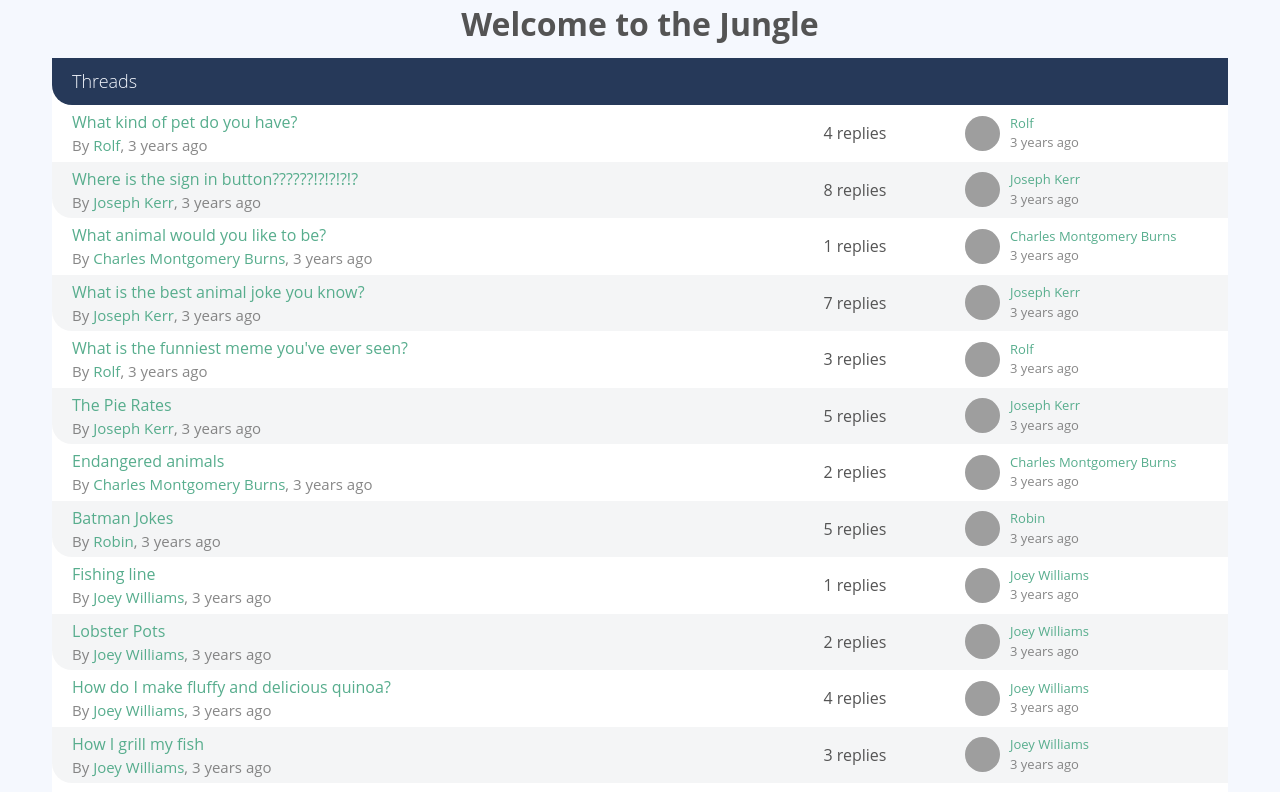
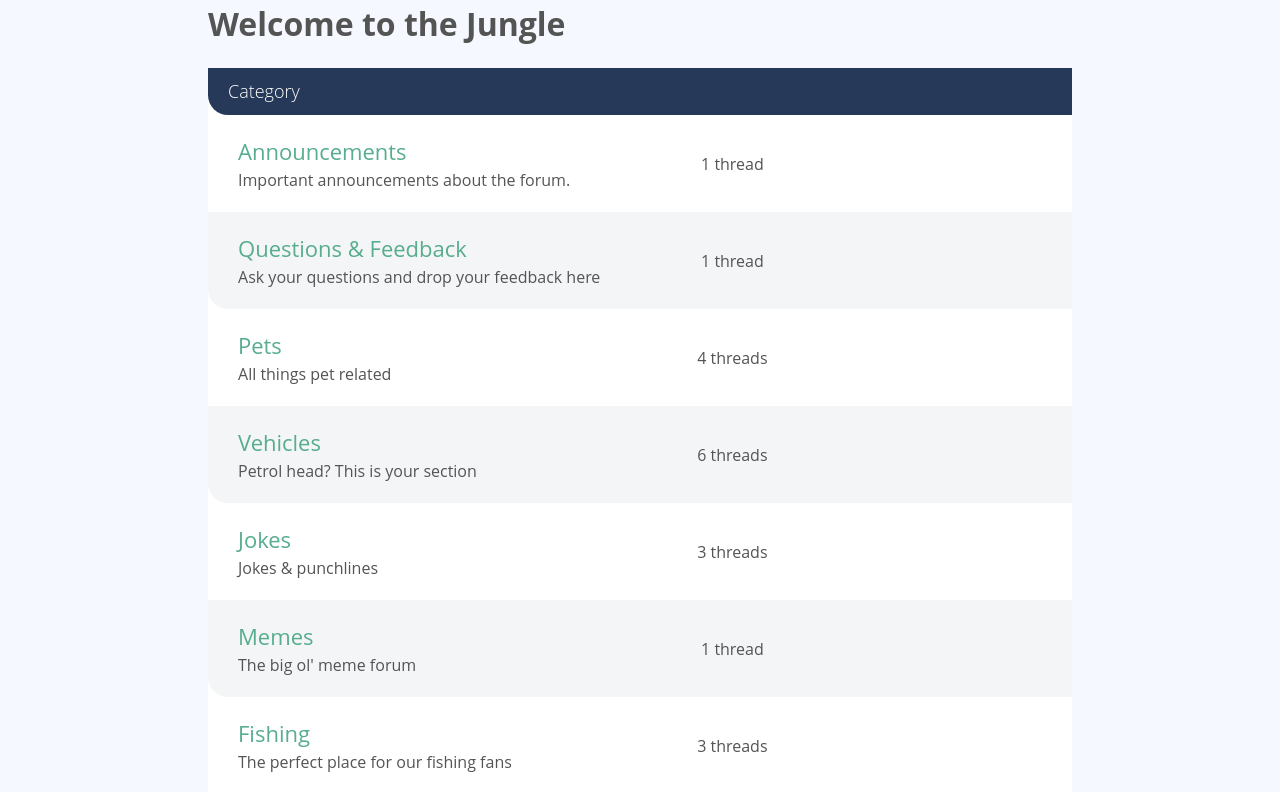
Before and after one commit to tothpeter/tutorial-js-vue-vueschool, a Vue app: page / in a window 1280 px wide. Shown: the top 792 px of the page. Built offline with nearby package versions, Linux system fonts and the light colour scheme; grey boxes are pictures that could not be loaded.

Commit message:
Render the forum list on the main page

```diff
--- /dev/null
+++ b/src/components/ForumList.vue
@@ -0,0 +1,43 @@
+<template>
+  <div class="forum-list">
+    <div class="list-title">
+      <a href="#">Category</a>
+    </div>
+    <div class="forum-listing" v-for="forum in forums" :key="forum.id">
+      <div class="forum-details">
+        <router-link
+          class="text-xlarge"
+          :to="{ name: 'ForumShow', params: { id: forum.id } }"
+        >
+          {{ forum.name }}
+        </router-link>
+        <p>{{ forum.description }}</p>
+      </div>
+
+      <div class="thread-count">
+        <p v-if="forum.threads">
+          <span class="count">{{ forum.threads.length }}</span>
+          {{ forum.threads.length > 1 ? 'threads' : 'thread' }}
+        </p>
+        <p v-else>no threads</p>
+      </div>
+
+      <div class="last-thread"></div>
+    </div>
+  </div>
+</template>
+
+<script setup>
+import { defineProps } from 'vue'
+
+defineProps({
+  forums: {
+    required: true,
+    type: Array,
+  }
+})
+</script>
+
+<style>
+
+</style>
--- a/src/pages/Home.vue
+++ b/src/pages/Home.vue
@@ -1,19 +1,21 @@
 <template>
-  <h1>Welcome to the Jungle</h1>
-  <thread-list :threads="threads" />
+  <div class="col-large">
+    <h1>Welcome to the Jungle</h1>
+    <forum-list :forums="forums" />
+  </div>
 </template>
 
 <script>
 import sourceData from '@/data.json'
-import ThreadList from '@/components/ThreadList'
+import ForumList from '@/components/ForumList'
 
 export default {
   components: {
-    ThreadList
+    ForumList
   },
   data () {
     return {
-      threads: sourceData.threads
+      forums: sourceData.forums
     }
   },
 }
```
